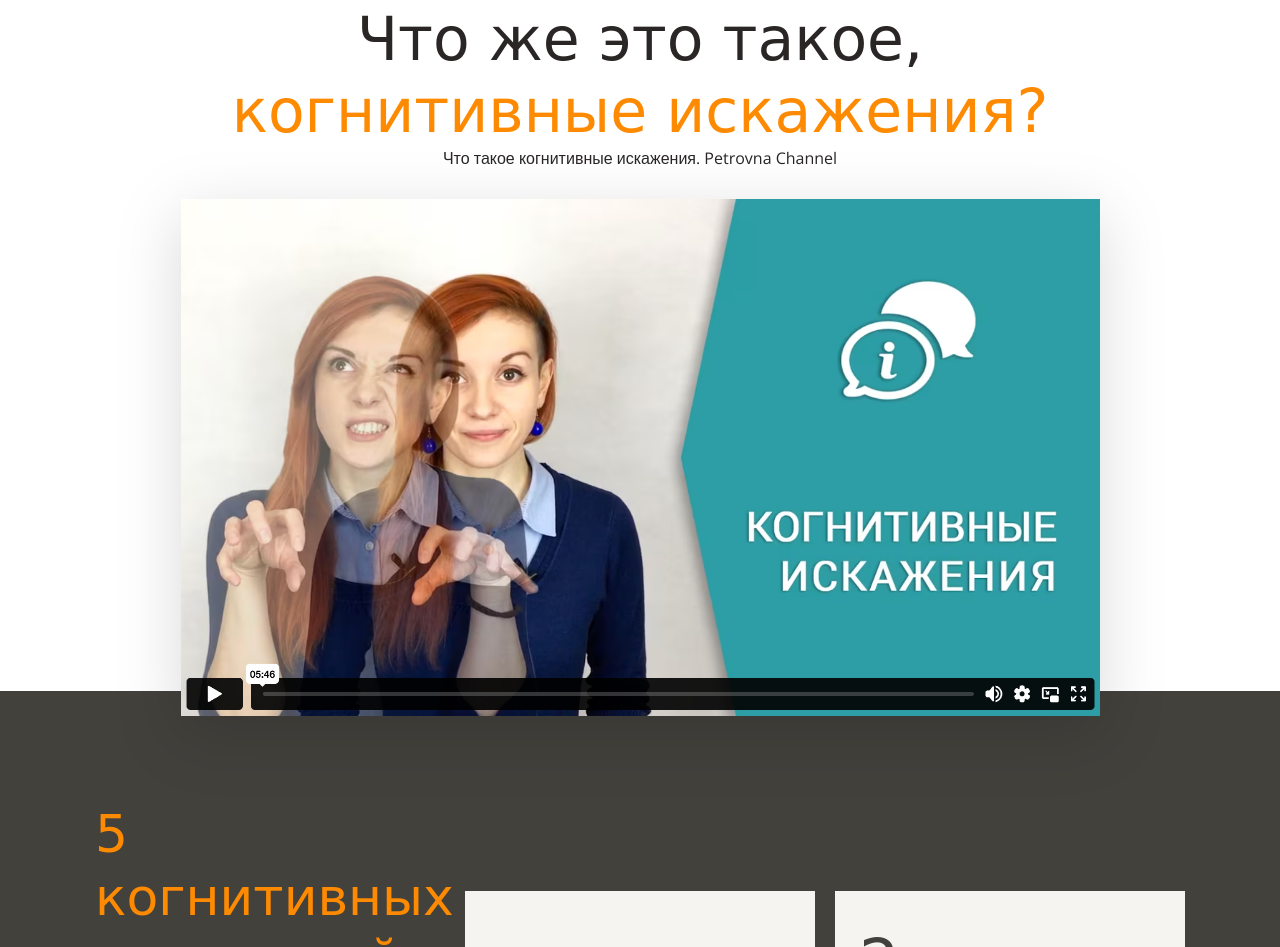
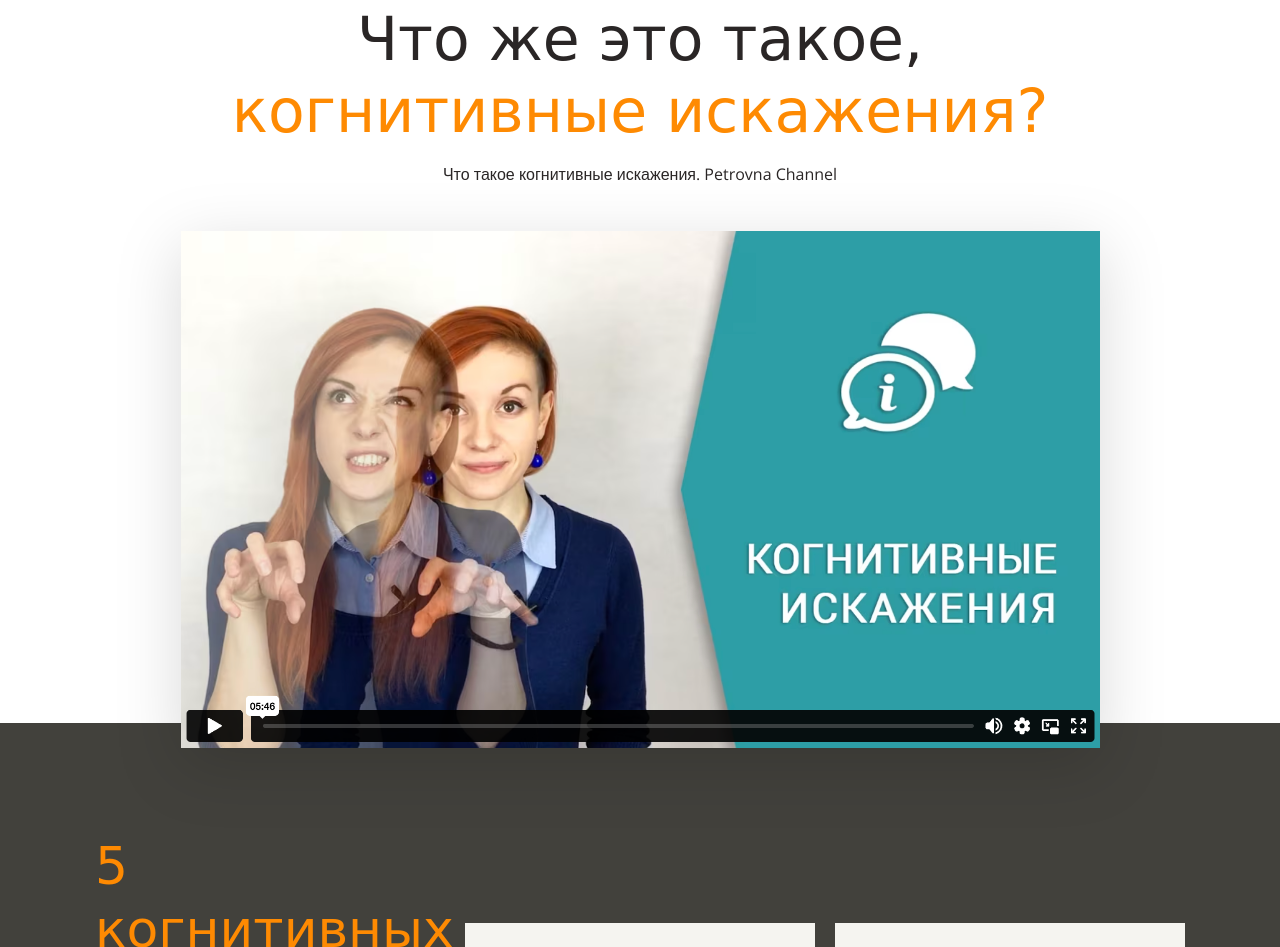
Before and after one commit to DGTL-Owl/layout-designer-project-58, a plain HTML site: page src/index.html in a window 1280 px wide. Shown: the part 994-1941 px from the top of the page. Drawn offline with nearby package versions, Linux system fonts and the light colour scheme; files whose address does not match are found by name; a web font is replaced by a local one.

Commit message:
fixing-09

```diff
--- a/src/style.css
+++ b/src/style.css
@@ -143,7 +143,7 @@ a {
     text-align: center;
     position: relative;
     /* height: 26px; */
-    margin: 0;
+    /* margin: 0; */
     /* top: 100px;  */
 }
 #navigation::before {
```
